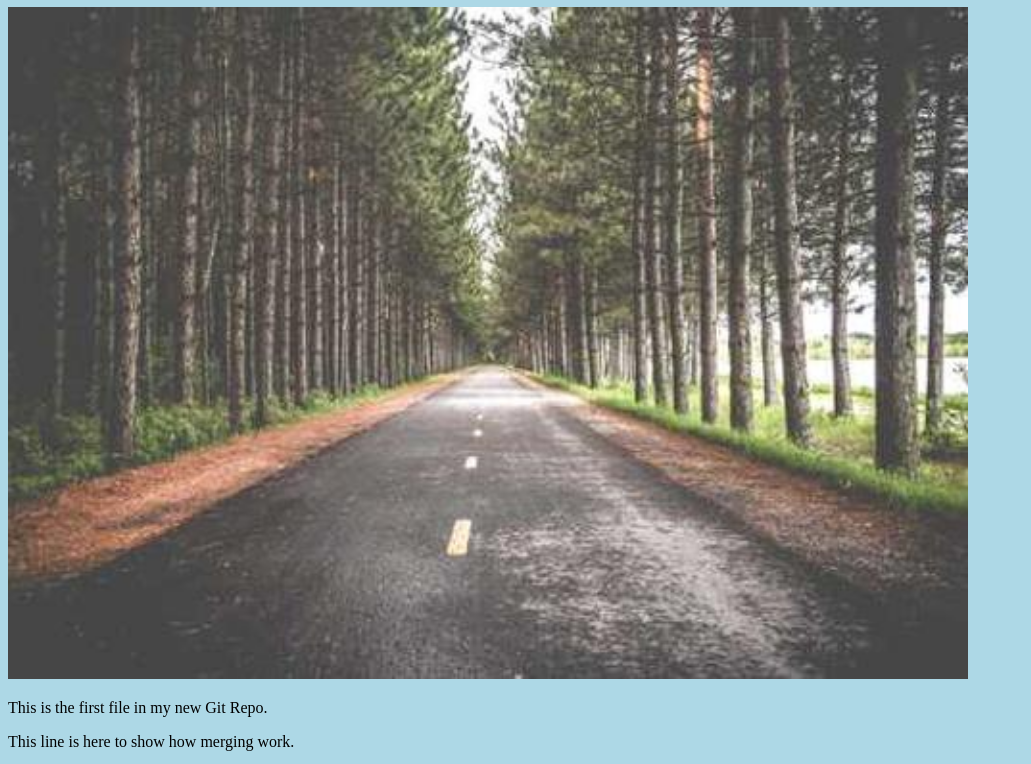
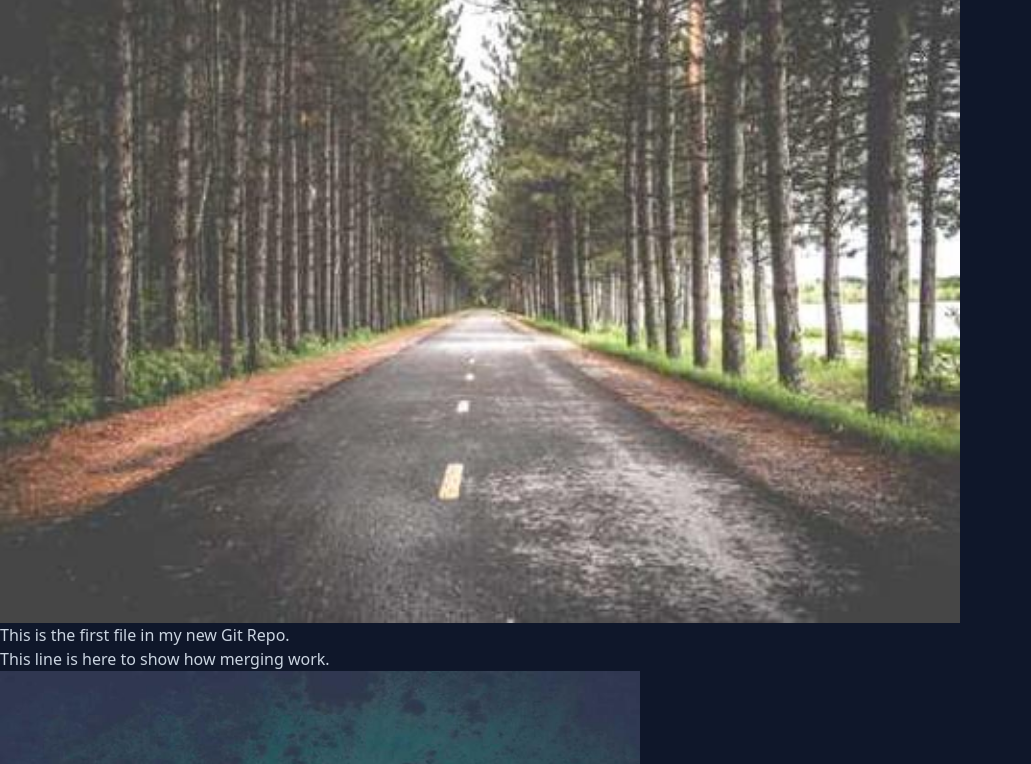
Before and after one commit to rashadulalam/w3git, a plain HTML site: page index.html in a window 1280 px wide. Shown: the part 73-837 px from the top of the page, without its empty margins (0-1031 px from the left). Drawn offline with nearby package versions, Linux system fonts and the light colour scheme.

Commit message:
Tailwindcss add

```diff
--- a/index.html
+++ b/index.html
@@ -5,7 +5,8 @@
     <meta http-equiv="X-UA-Compatible" content="IE=edge">
     <meta name="viewport" content="width=device-width, initial-scale=1.0">
     <title>Document</title>
-    <link rel="stylesheet" href="bluestyle.css">
+    <script src="https://cdn.tailwindcss.com"></script>
+
 </head>
 <body class="bg-slate-900 text-slate-300">
     <main>
```
